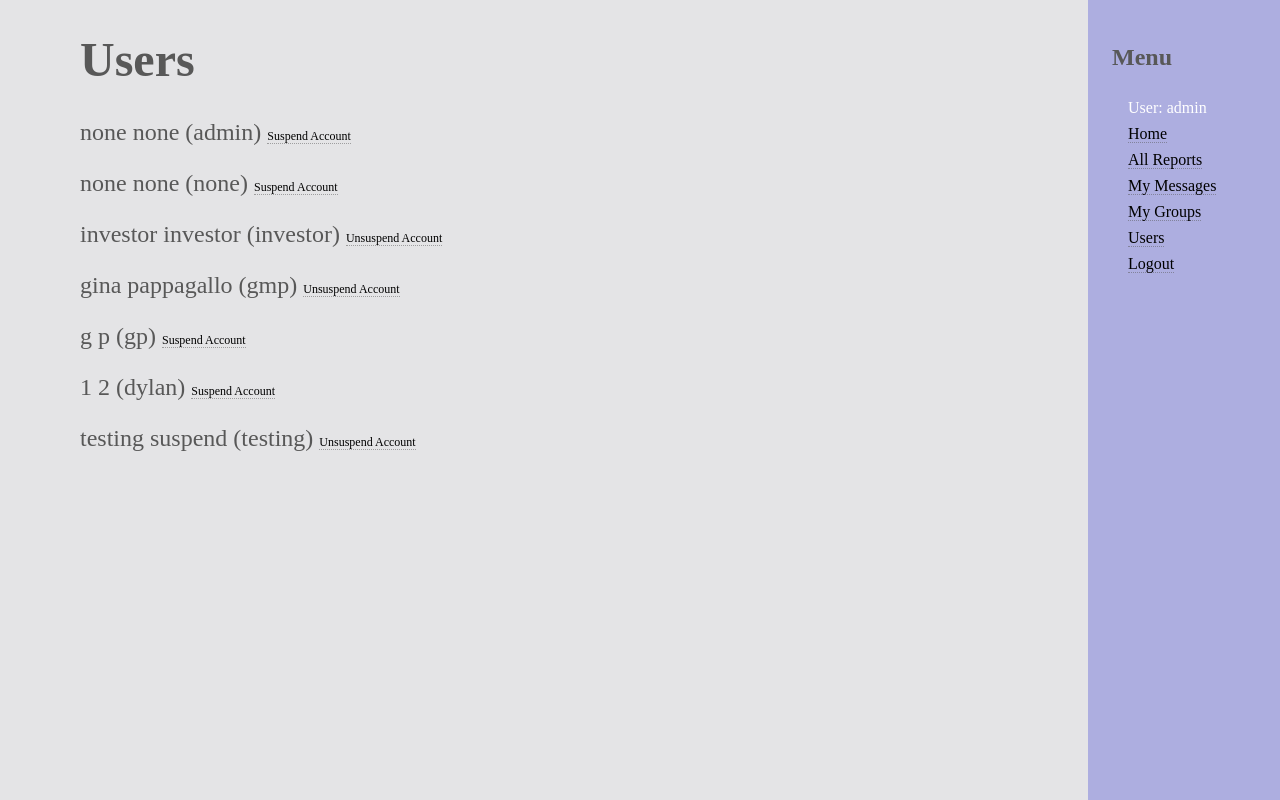
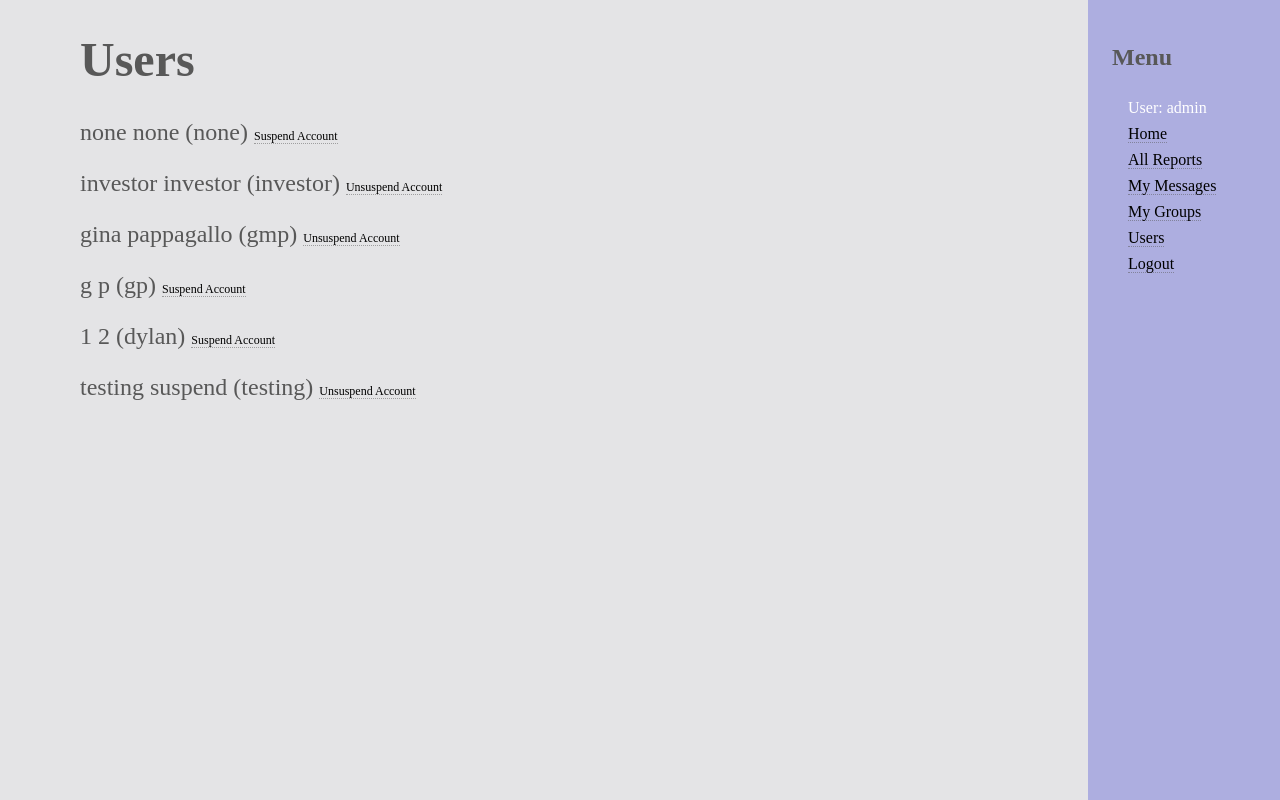
Before and after one commit to etkim97/cs3240-f17-team22, a Django app: page /catalog/users/ in a window 1280 px wide. Run offline with Django 3.2, Linux system fonts and the light colour scheme; a user stored in the database is signed in; data comes from the database, SQL or seed files in the repository; both versions use the stored data as it was after the commit; some libraries are stand-ins or nearby versions.

Commit message:
removing admin from user list on users page.

```diff
--- a/lokahi/catalog/templates/users.html
+++ b/lokahi/catalog/templates/users.html
@@ -14,9 +14,11 @@
 	{% if user.is_authenticated %}
 		{% if data %}
 			{% for user in data %}
+			{% if user.username != 'admin' %}
 			<p>{{user.first_name}} {{user.last_name}} ({{user.username}})
-				{% if user.is_suspended == False %}<a href="{% url 'suspend' uname=user.username%}" style="font-size: 0.5em">Suspend Account</a>
-				{% else %}<a href="{% url 'suspend' uname=user.username%}" style="font-size: 0.5em">Unsuspend Account</a>{% endif %}</p>
+					{% if user.is_suspended == False %}<a href="{% url 'suspend' uname=user.username%}" style="font-size: 0.5em">Suspend Account</a>
+					{% else %}<a href="{% url 'suspend' uname=user.username%}" style="font-size: 0.5em">Unsuspend Account</a>{% endif %}</p>
+			{% endif %}
 			{% endfor %}
 		{% else %}
 		<p> No available users </p>
```
Also changed, not shown: lokahi/db.sqlite3.
